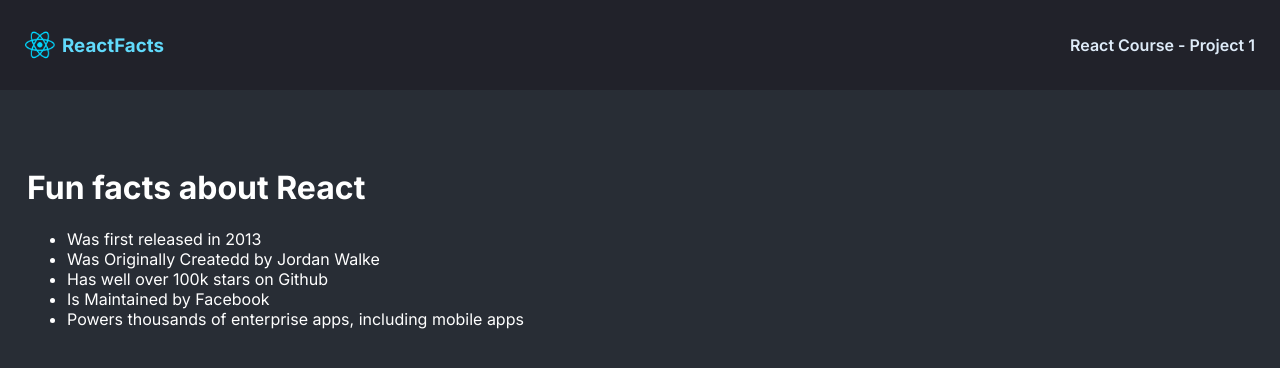
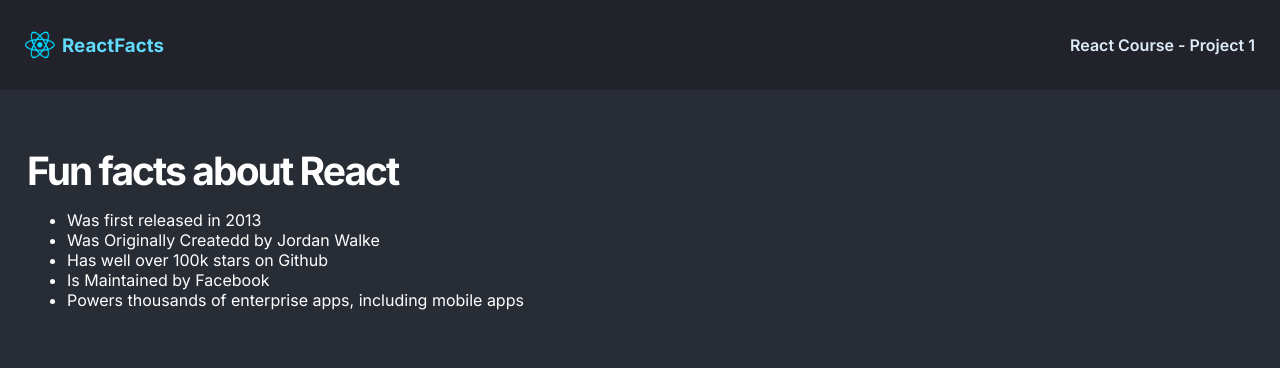
Before and after one commit to AaronJHarvey/React-For-Fun-Project, a React (Vite) app: page / in a window 1280 px wide. Shown: the top 368 px of the page. Built offline with nearby package versions, Linux system fonts and the light colour scheme.

Commit message:
Syles .main-title

```diff
--- a/src/index.css
+++ b/src/index.css
@@ -43,3 +43,9 @@ nav > .logo {
 	padding: 57px 27px;
 	color: white;
 }
+
+.main-title {
+	font-size: 39px;
+	margin: 0;
+	letter-spacing: -.05em;
+}
```
